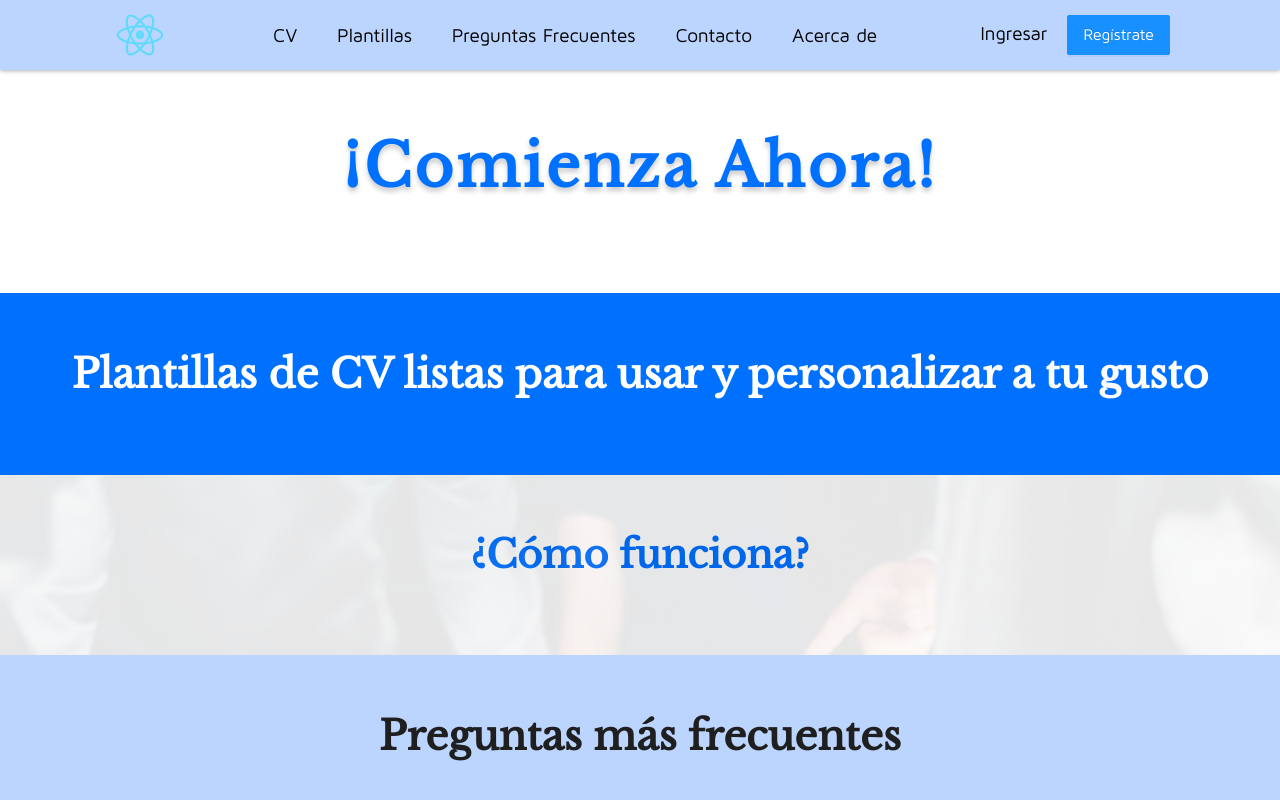
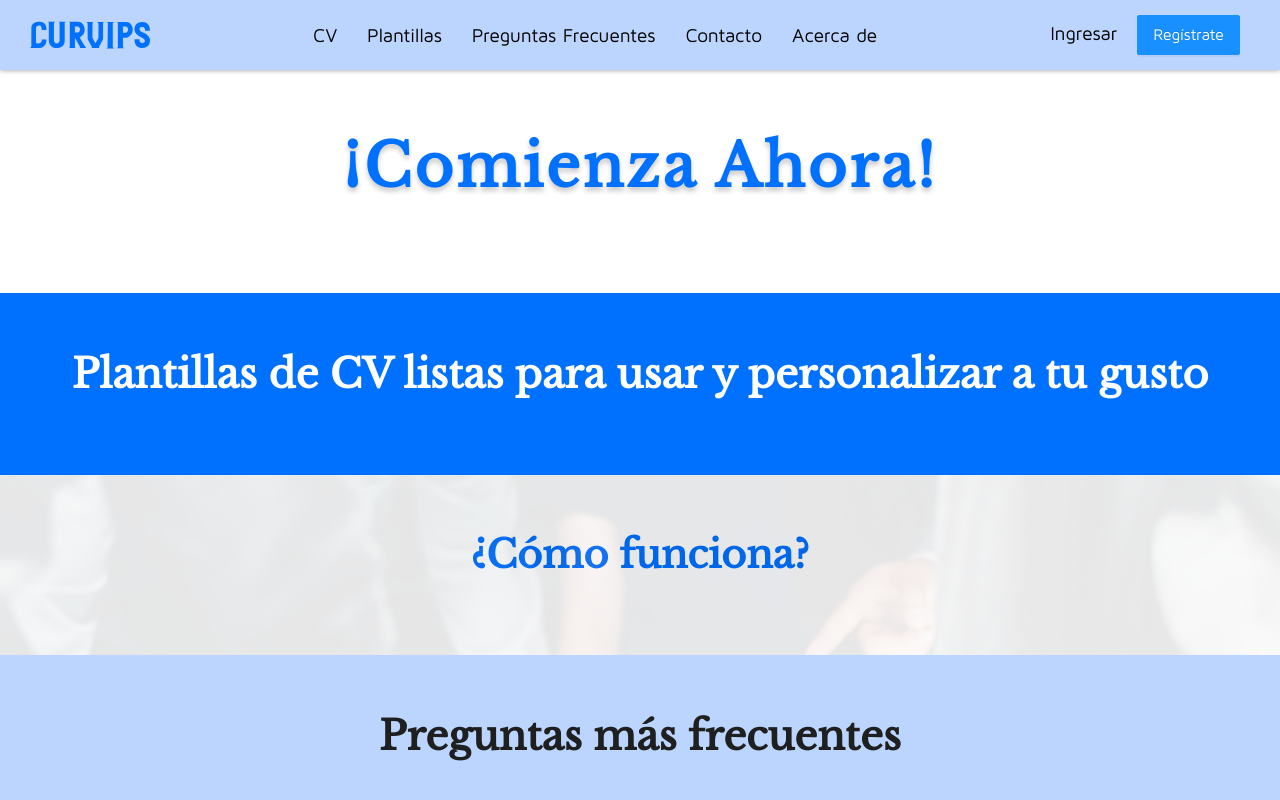
Before and after one commit to CarlosJhulyan/CurVips, a React (Create React App) app: page / in a window 1280 px wide. Shown: the top 800 px of the page. Built offline with nearby package versions, Linux system fonts and the light colour scheme.

Commit message:
agregando el logotipo a las pagina

```diff
--- a/src/assets/styles/components/Header.scss
+++ b/src/assets/styles/components/Header.scss
@@ -2,7 +2,7 @@
   display: flex;
   width: 100%;
   height: 70px;
-  padding: 0 100px;
+  padding: 0 30px;
   justify-content: space-between;
   align-items: center;
   background: $color-primary-light;
@@ -10,13 +10,13 @@
 
   &__logo {
     img {
-      width: 80px;
+      width: 120px;
     }
   }
 
   &-menu {
     &__item {
-      margin: 0 20px;
+      margin: 0 15px;
       color: $color-dark;
       font-size: 1.2em;
     }
```
Also changed, not shown: src/logo.svg.
